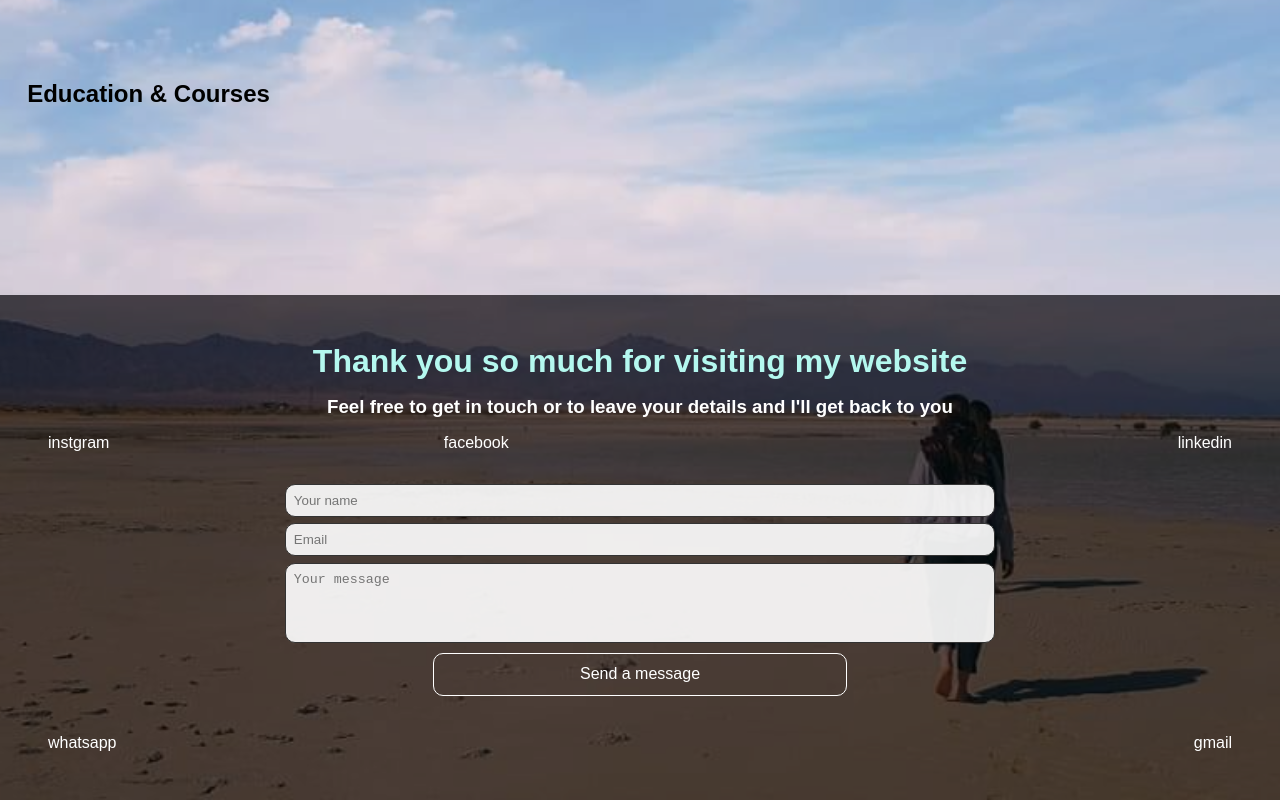
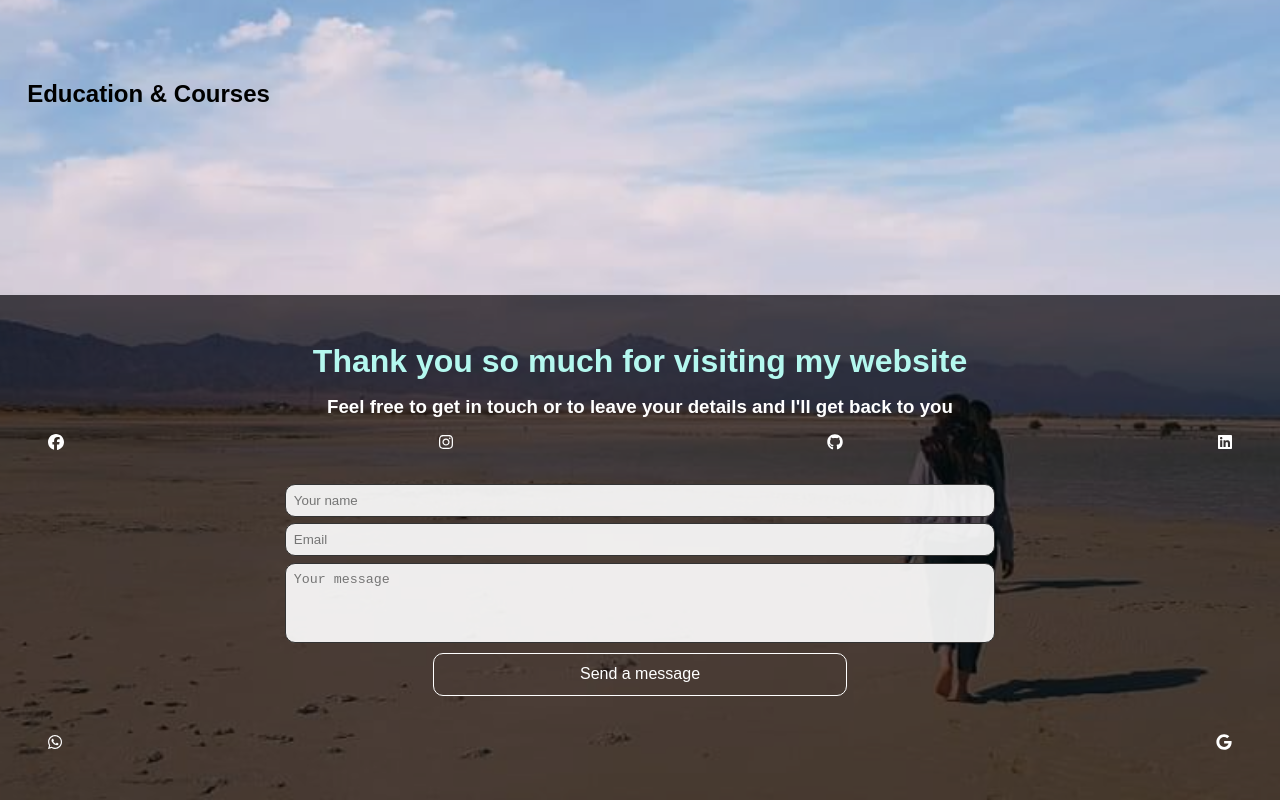
Before and after one commit to danielscrypt/my-website, a Next.js app: page /about in a window 1280 px wide. Shown: the part 449-1249 px from the top of the page. Built offline with nearby package versions, Linux system fonts and the light colour scheme; a web font is replaced by a local one.

Commit message:
configuiring links and icons

```diff
--- a/package.json
+++ b/package.json
@@ -12,6 +12,7 @@
     "@emotion/styled": "^11.6.0",
     "@fortawesome/fontawesome-free": "^6.0.0",
     "@fortawesome/fontawesome-svg-core": "^1.3.0",
+    "@fortawesome/free-brands-svg-icons": "^6.0.0",
     "@fortawesome/free-solid-svg-icons": "^6.0.0",
     "@fortawesome/react-fontawesome": "^0.1.17",
     "@mui/icons-material": "^5.2.5",
--- a/pages/_app.js
+++ b/pages/_app.js
@@ -7,7 +7,12 @@ import './components/componentStyles/footer.css'
 import './components/componentStyles/aboutMe.css'
 import './components/componentStyles/projectsPage.css'
 import './components/componentStyles/ContactForm.css'
+import { library } from '@fortawesome/fontawesome-svg-core'
+import { fab } from '@fortawesome/free-brands-svg-icons'
+import { faCoffee } from '@fortawesome/free-solid-svg-icons'
+import { ReactElement } from 'react'
 
+library.add(fab, faCoffee)
 
 
 
--- a/pages/components/Foot.js
+++ b/pages/components/Foot.js
@@ -5,22 +5,22 @@ import ContactForm from './ContactForm';
 
 function footer() {
 
-  return <div className='footer'>
+  return <div className='footer' id='contact'>
 
       <h1 className='footerHeader'>Thank you so much for visiting my website</h1>
       <h3 className='secondHeader'>Feel free to get in touch or to leave your details and I'll get back to you</h3>
       <ul className='contactList'>
-           <li>instgram</li>
-          <li>facebook</li>
-          <li><i className='fab fa-airbnb'></i></li>
-          <li>linkedin</li>
+           <li><FontAwesomeIcon icon={['fab', 'facebook']} /></li>
+          <li><FontAwesomeIcon icon={['fab', 'instagram']} /></li>
+          <li>  <FontAwesomeIcon icon={['fab', 'github']} /></li>
+          <li><FontAwesomeIcon icon={['fab', 'linkedin']} /></li>
       </ul>
       <div className='contact'>
           <ContactForm />
       </div>
       <div className='emailAndPhone'>
-          <span className='whatsapp'>whatsapp</span>
-          <span className='gmail'>gmail</span>
+          <span className='whatsapp'><FontAwesomeIcon icon={['fab', 'whatsapp']} /></span>
+          <span className='gmail'><FontAwesomeIcon icon={['fab', 'google']} /></span>
       </div>
   </div>;
 }
--- a/pages/components/navbar.js
+++ b/pages/components/navbar.js
@@ -11,6 +11,7 @@ import Container from '@mui/material/Container';
 import Button from '@mui/material/Button';
 // import Tooltip from '@mui/material/Tooltip';
 import MenuItem from '@mui/material/MenuItem';
+import  Link from 'next/link';
 
 const style2 = {
   background : '#2E3B55',
@@ -25,8 +26,10 @@ const style1 = {
 };
 
 
-const pages = ['Projects', 'About Me', 'What is your number ??' , 'Get Inspired by Rumi'];
-const settings = ['Profile', 'Account', 'Dashboard', 'Logout'];
+const pages = [{name:'Projects' , link:'/projects'},
+ {name :'About Me' , link:'/about'},
+ {name : 'What is your number ??' , link: '#contact'} ,
+  {name:'Get Inspired by Rumi' , link:'insparation'}];
 
 const ResponsiveAppBar = ({ colorChange }) => {
   const [anchorElNav, setAnchorElNav] = React.useState(null);
@@ -62,7 +65,7 @@ const ResponsiveAppBar = ({ colorChange }) => {
             component="div"
             sx={{ mr: 2 , display: { xs: 'none', md: 'flex' } }}
           >
-            DanielScrypt
+            <a href='/'>DanielScrypt</a>
           </Typography>
 
           <Box sx={{ flexGrow: 1, display: { xs: 'flex', md: 'none' } }} style={style}>
@@ -95,9 +98,11 @@ const ResponsiveAppBar = ({ colorChange }) => {
               }}
             >
               {pages.map((page) => (
-                <MenuItem key={page} onClick={handleCloseNavMenu}>
-                  <Typography textAlign="center">{page}</Typography>
+               <Link href={page.link}>
+                 <MenuItem key={page.name} onClick={handleCloseNavMenu}>
+                    <Typography textAlign="center">{page.name}</Typography>
                 </MenuItem>
+                </Link>
               ))}
             </Menu>
           </Box>
@@ -111,13 +116,15 @@ const ResponsiveAppBar = ({ colorChange }) => {
           </Typography>
           <Box sx={{ flexGrow: 1, display: { xs: 'none', md: 'flex' } }} >
             {pages.map((page) => (
-              <Button style={style}
-                key={page}
+              <Link href={page.link} >
+                <Button style={style}
+                key={page.name}
                 onClick={handleCloseNavMenu}
                 sx={{ my: 2, color: 'white', display: 'block' }}
               >
-                {page}
+                {page.name}
               </Button>
+              </Link>
             ))}
           </Box>
 
--- a/styles/globals.css
+++ b/styles/globals.css
@@ -4,6 +4,7 @@ body {
   margin: 0;
   font-family: -apple-system, BlinkMacSystemFont, Segoe UI, Roboto, Oxygen,
     Ubuntu, Cantarell, Fira Sans, Droid Sans, Helvetica Neue, sans-serif;
+    scroll-behavior: smooth;
 
 }
 
@@ -17,3 +18,4 @@ a {
 }
 
 @import url('https://fonts.googleapis.com/css2?family=Dancing+Script:wght@500&family=Handlee&family=Leckerli+One&family=Neucha&family=Zen+Kurenaido&display=swap');
+@import url("https://kit.fontawesome.com/8b76f13d94.js")
```
Also changed, not shown: 1 other file (tests, documents, lock files or other folders).
